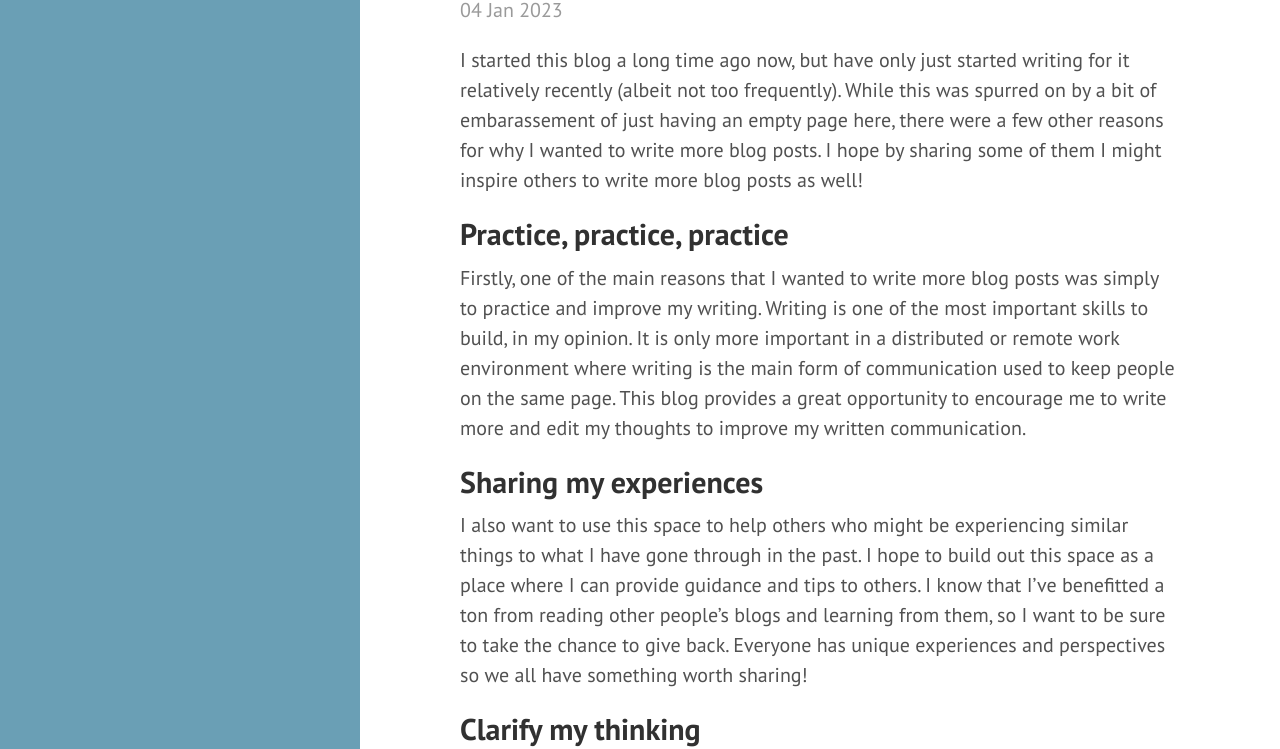
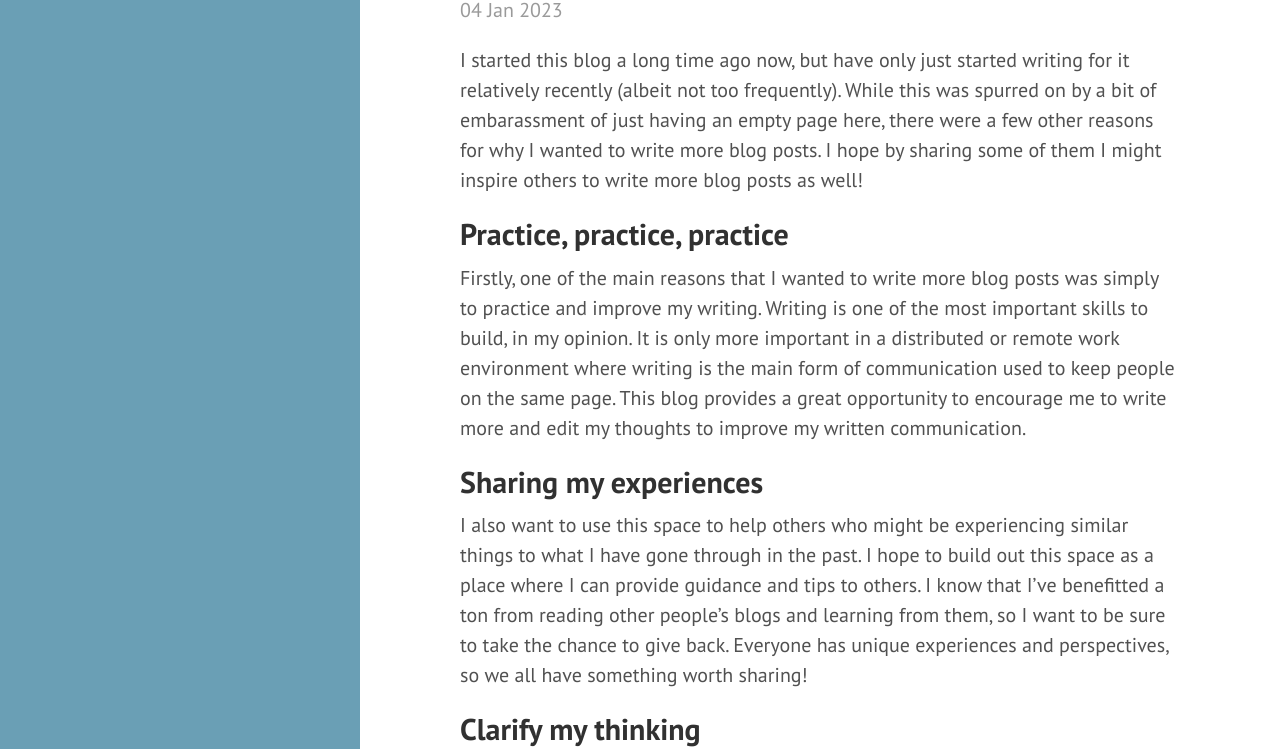
Before and after one commit to colinmarsch/colinmarsch.github.io, a Jekyll site: the page built from _posts/2023-01-04-why-am-i-writing.md, in a window 1280 px wide and 1400 px high. Shown: the part 135-884 px from the top of the window. Built offline with Jekyll 4.4.1, drawn with Linux system fonts in a browser that asks for light colours; some of the changed text lies outside the part shown.

Commit message:
Small typo fixes in latest blog post

```diff
--- a/_posts/2023-01-04-why-am-i-writing.md
+++ b/_posts/2023-01-04-why-am-i-writing.md
@@ -5,7 +5,7 @@ tags: blog writing remote
 ---
 
 I started this blog a long time ago now, but have only just started writing for it relatively recently (albeit not too frequently). While this was spurred on
-by a bit of embarassement of just having an empty page here, there were a few other reasons for why I wanted to write more blog posts.
+by a bit of embarassment of just having an empty page here, there were a few other reasons for why I wanted to write more blog posts.
 I hope by sharing some of them I might inspire others to write more blog posts as well!
 
 ## Practice, practice, practice
@@ -16,7 +16,7 @@ to keep people on the same page. This blog provides a great opportunity to encou
 ## Sharing my experiences
 I also want to use this space to help others who might be experiencing similar things to what I have gone through in the past. I hope to build out this space
 as a place where I can provide guidance and tips to others. I know that I've benefitted a ton from reading other people's blogs and learning from them,
-so I want to be sure to take the chance to give back. Everyone has unique experiences and perspectives so we all have something worth sharing!
+so I want to be sure to take the chance to give back. Everyone has unique experiences and perspectives, so we all have something worth sharing!
 
 ## Clarify my thinking
 I've heard many people mention how helpful writing is in sorting out your thoughts and really seeing if you understand something. This is definitely something that I
```
Also changed, not shown: other parts of _posts/2023-01-04-why-am-i-writing.md (+1 -1 lines).
